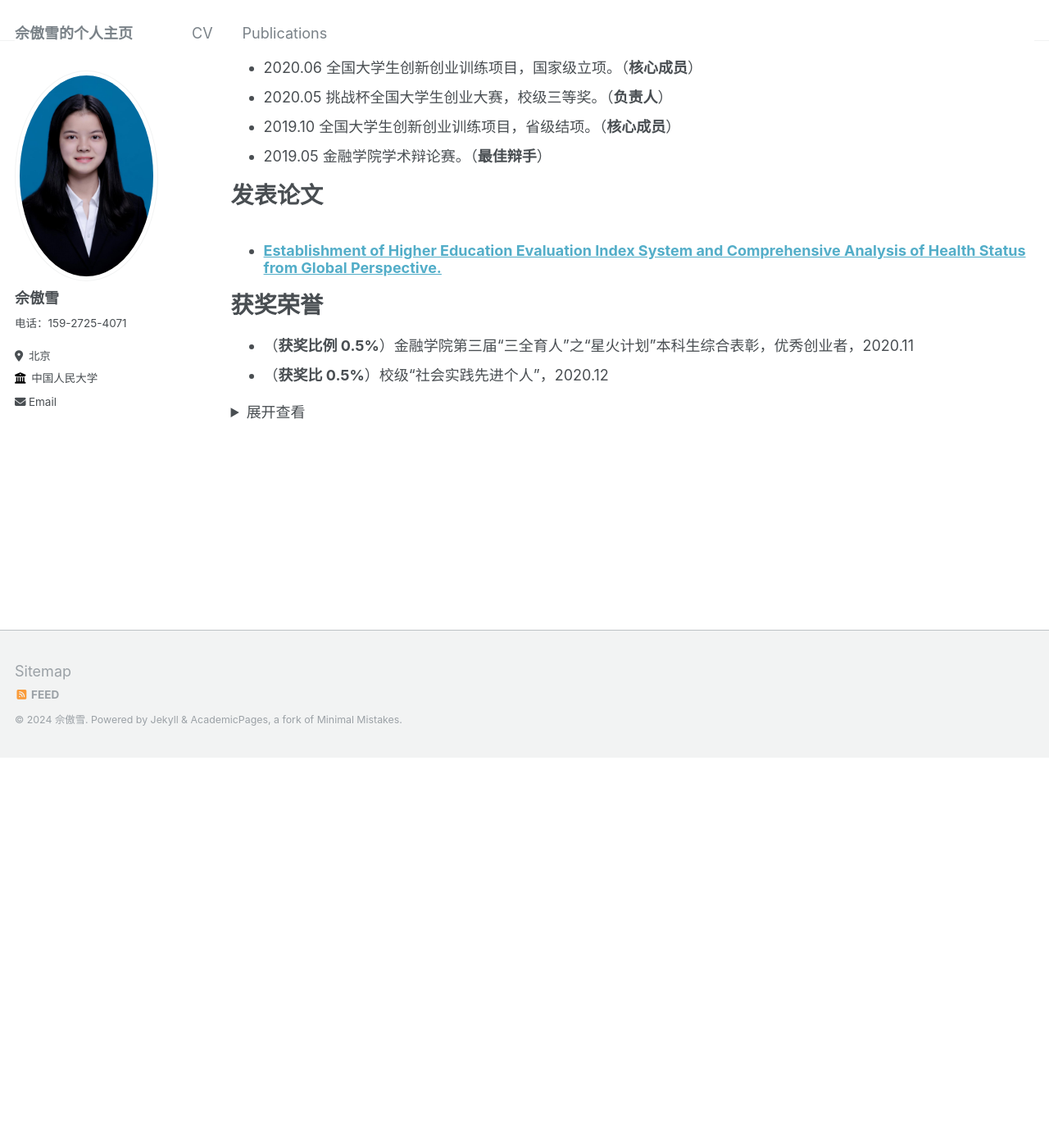
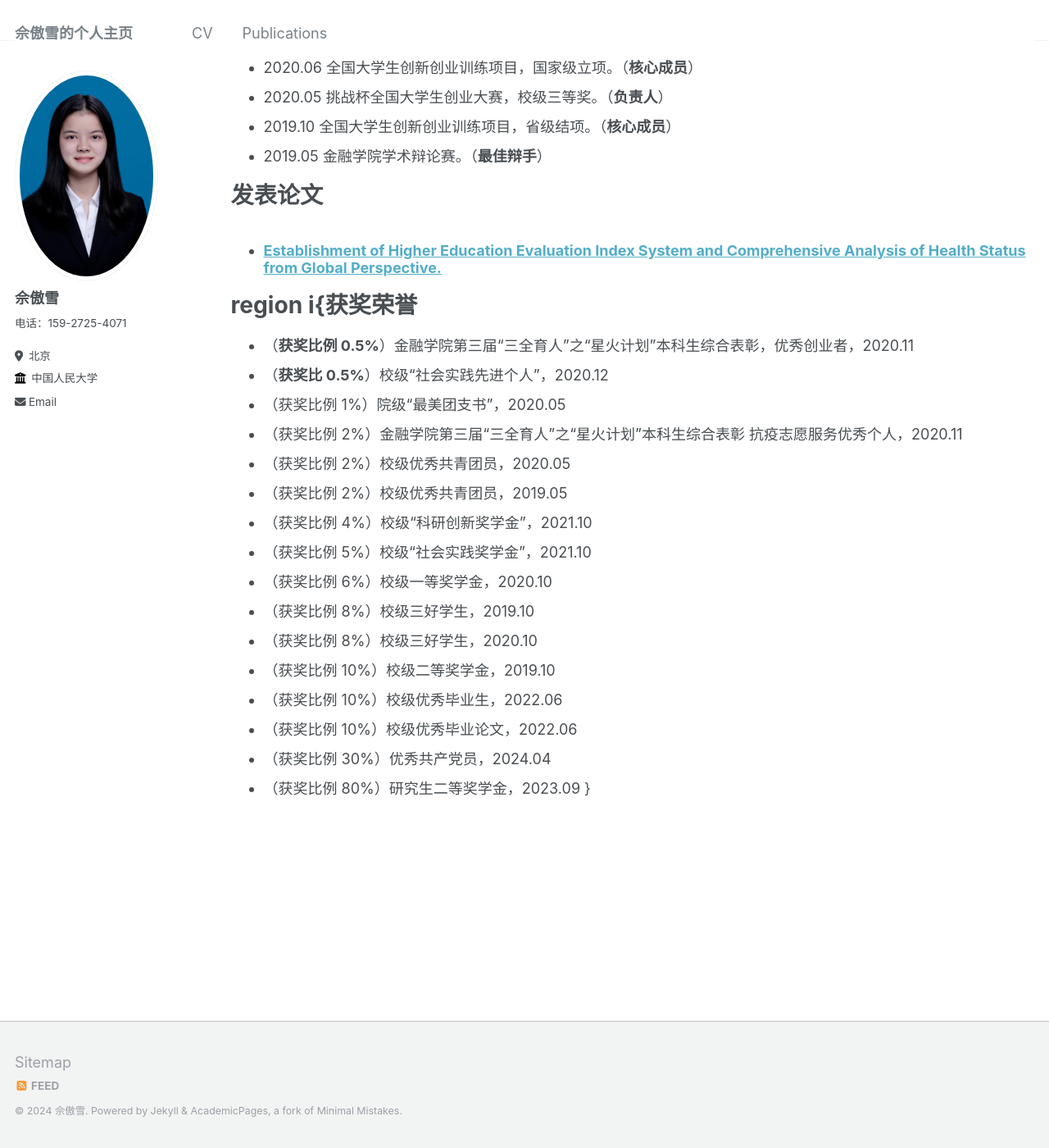
Before and after one commit to Zxl19990529/Zxl19990529.github.io, a Jekyll site: the page built from _pages/cv.md, in a window 1280 px wide and 1400 px high, scrolled down 709 px. Shown: the whole window at 82% size. Built offline with Jekyll 4.4.1, drawn with Linux system fonts in a browser that asks for light colours; before the commit the page ends 1632 px from its top, so only the background shows below that.

Commit message:
Update cv.md

```diff
--- a/_pages/cv.md
+++ b/_pages/cv.md
@@ -43,13 +43,11 @@ redirect_from:
     {% include archive-single-cv.html %}
   {% endfor %}</ul>
 
-获奖荣誉
+
+region i{获奖荣誉
 ======
 * （**获奖比例 0.5%**）金融学院第三届“三全育人”之“星火计划”本科生综合表彰，优秀创业者，2020.11
 * （**获奖比 0.5%**）校级“社会实践先进个人”，2020.12
-<details>
-<summary>展开查看</summary>
-<pre>
 * （获奖比例 1%）院级“最美团支书”，2020.05
 * （获奖比例 2%）金融学院第三届“三全育人”之“星火计划”本科生综合表彰 抗疫志愿服务优秀个人，2020.11
 * （获奖比例 2%）校级优秀共青团员，2020.05
@@ -64,5 +62,4 @@ redirect_from:
 * （获奖比例 10%）校级优秀毕业论文，2022.06
 * （获奖比例 30%）优秀共产党员，2024.04
 * （获奖比例 80%）研究生二等奖学金，2023.09
-</pre>
-</details>
+}
```
